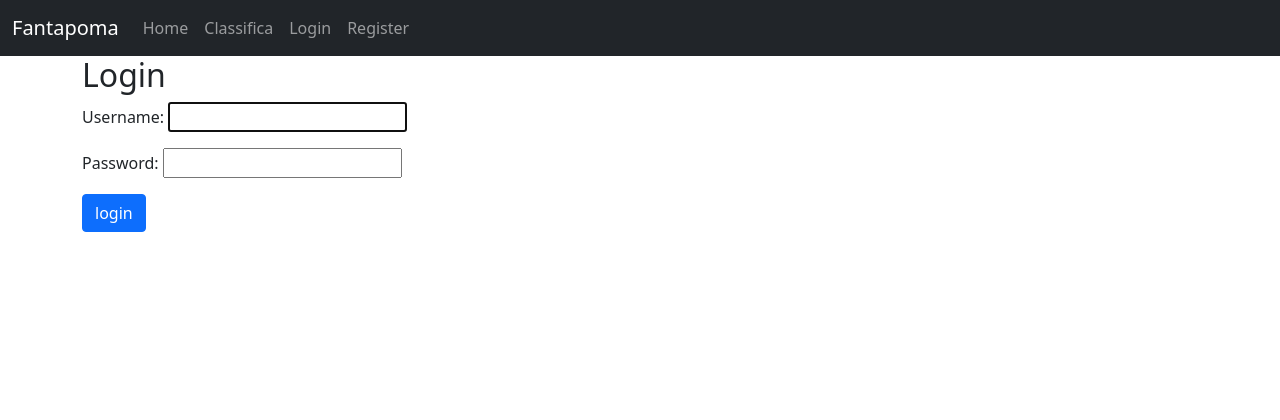
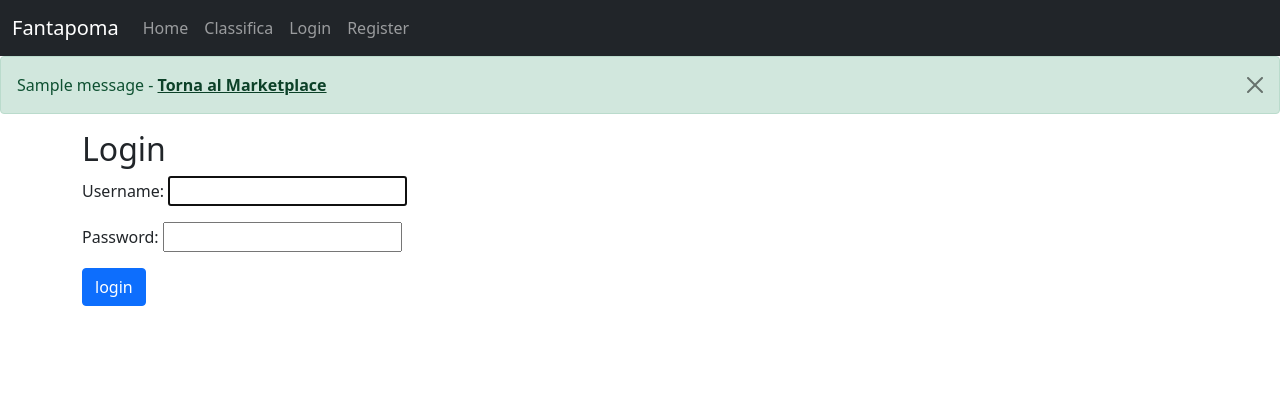
Before and after one commit to fedesss98/scp-django, a Django app: page /accounts/login/ in a window 1280 px wide. Shown: the top 420 px of the page. Run offline with Django 3.2, Linux system fonts and the light colour scheme; tables that the repository leaves empty hold one stand-in row (values such as "Sample post"); one stand-in notice (Sample message) is shown.

Commit message:
Add messages location on top

```diff
--- a/fantaplayers/templates/registration/login.html
+++ b/fantaplayers/templates/registration/login.html
@@ -3,6 +3,18 @@
 {% block title %}Login{% endblock title %}
 
 {% block content %}
+
+{% if messages %}
+{% for message in messages %}
+<div class="container-fluid p-0">
+  <div class="alert {{ message.tags }} alert-dismissible fade show" role="alert" >
+    <button type="button" class="btn-close" data-bs-dismiss="alert" aria-label="Close"></button>
+    {{ message }} - <a href={% url 'marketplace' %} class="alert-link">Torna al Marketplace</a>
+  </div>
+</div>
+{% endfor %}
+{% endif %}
+
 <div class="container">
     <h2>Login</h2>
     <form action="" method="post">
```
Also changed, not shown: fantaplayers/templates/fantaplayers/profile.html (+12 -0 lines), fantapoma/templates/fantapoma/marketplace.html (+12 -0 lines).
